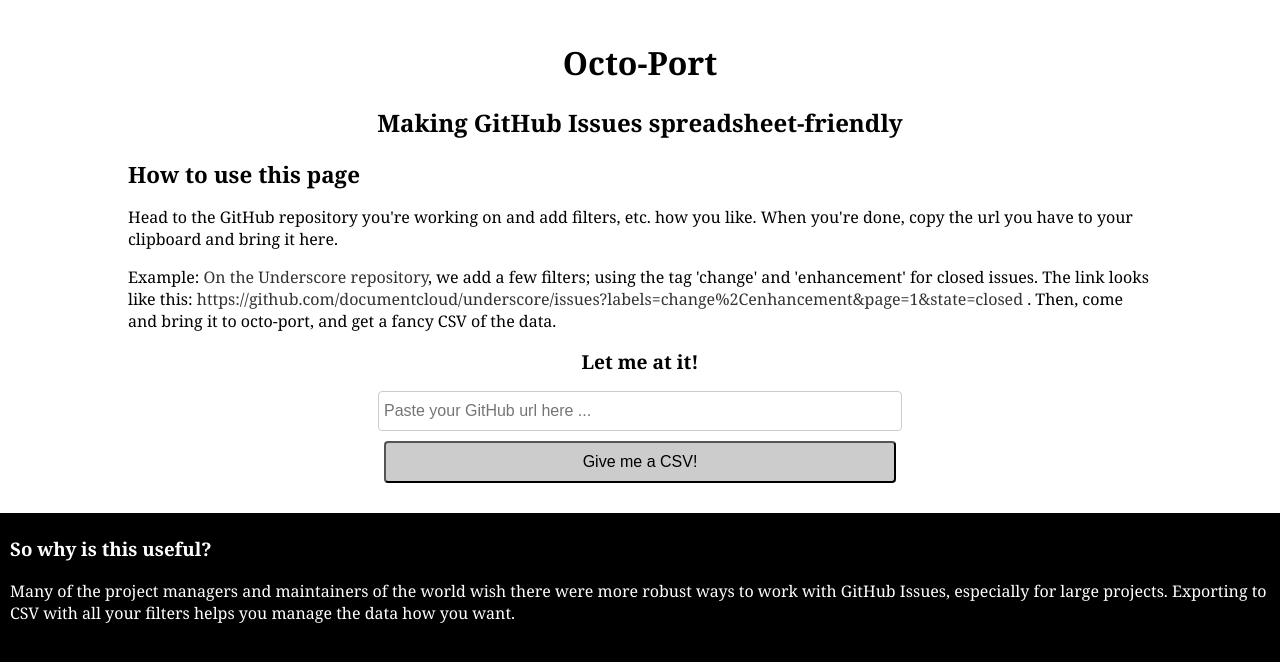
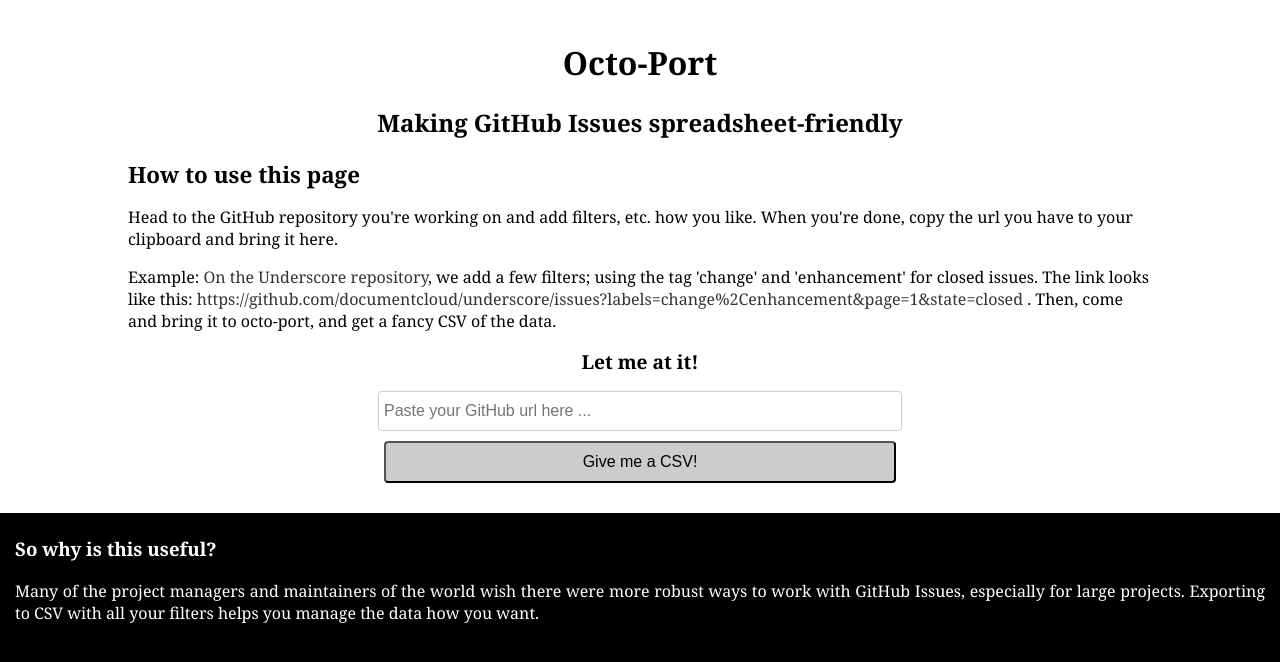
Before and after one commit to amacdougall/octo-port, a Flask app: page /home in a window 1280 px wide. Shown: the top 662 px of the page. Run offline with Flask 2, Linux system fonts and the light colour scheme.

Commit message:
Justify the footer

```diff
--- a/static/base.css
+++ b/static/base.css
@@ -54,5 +54,6 @@
 
 .footer {
   color: #fff;
-  padding: 5px 10px;
+  padding: 5px 15px;
+  text-align: justify;
 }
```
